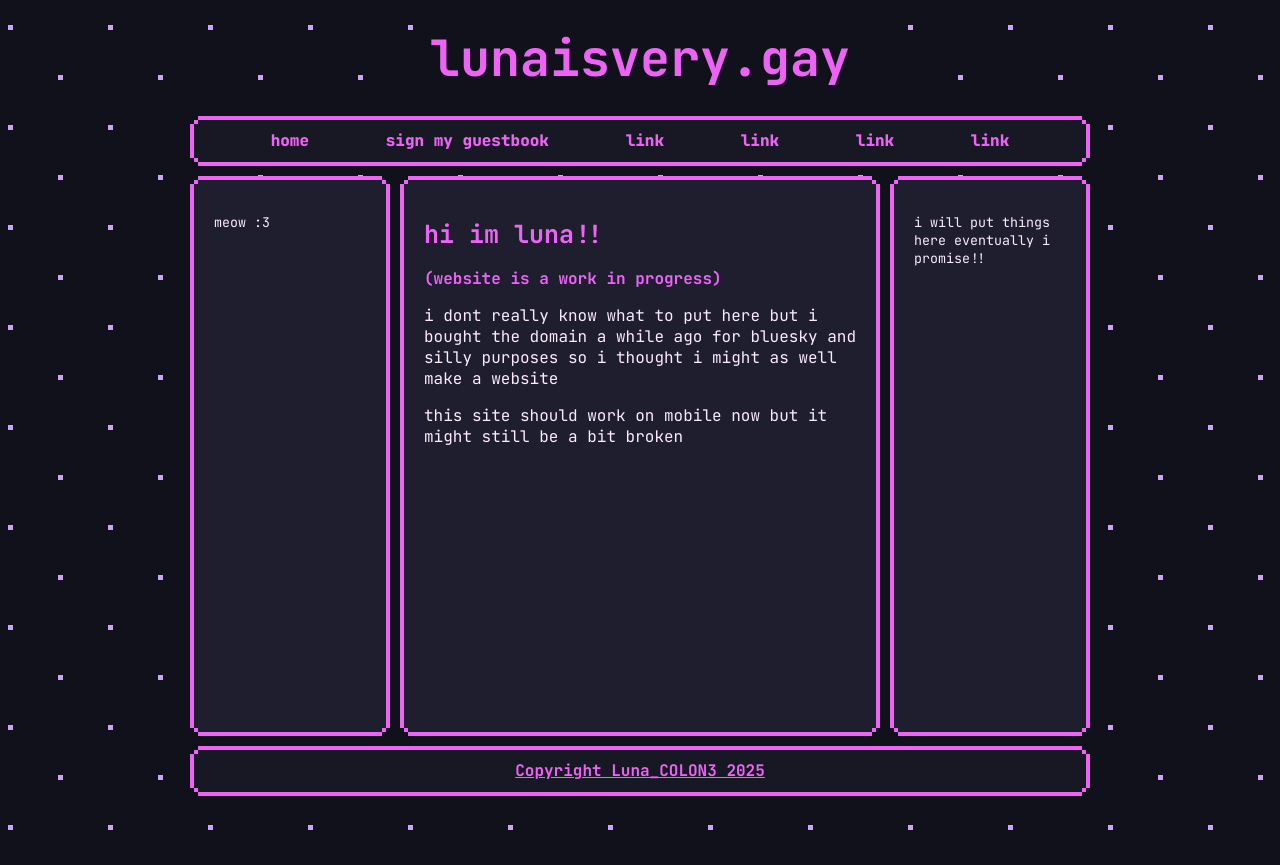
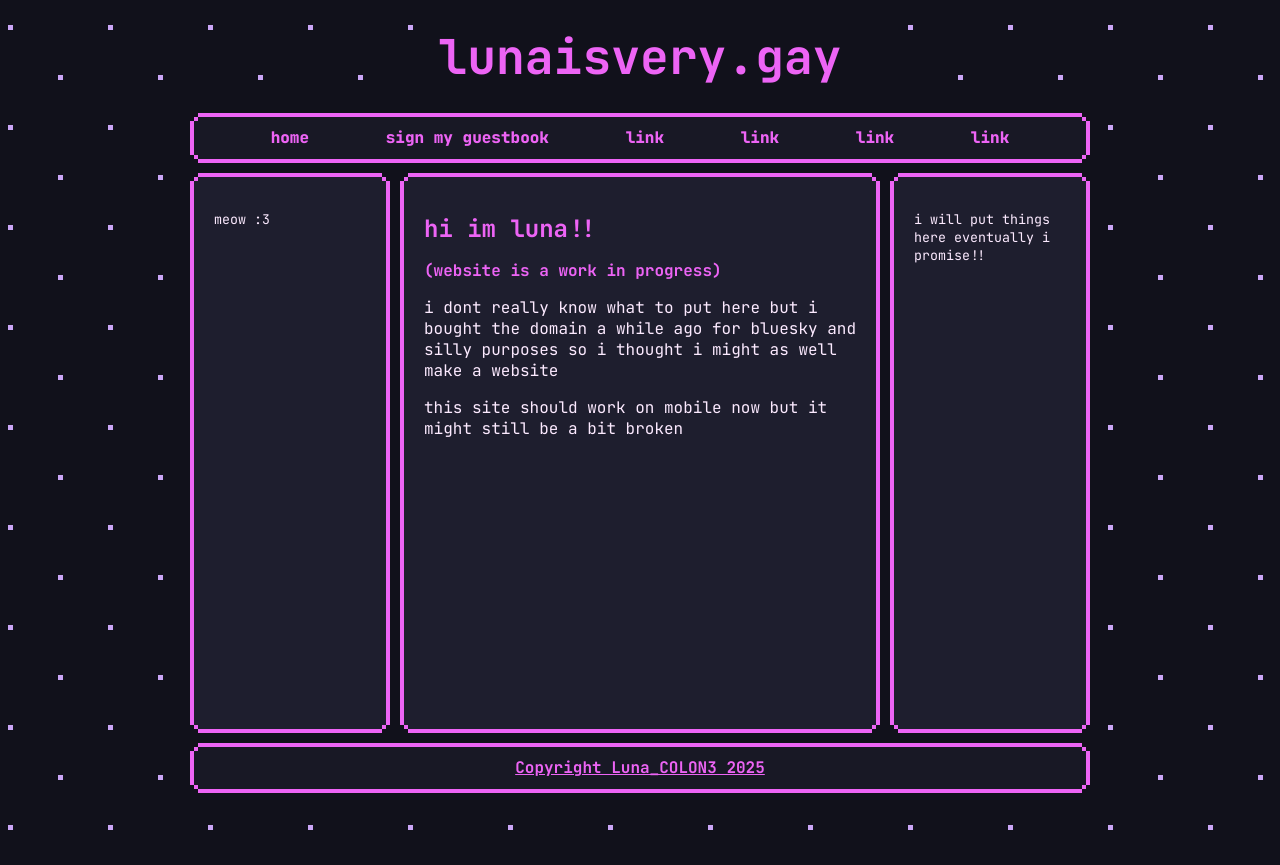
Before and after one commit to LunaCOLON3/website, a plain HTML site: page index.html in a window 1280 px wide. Shown: the top 865 px of the page. Drawn offline with Linux system fonts and the light colour scheme.

Commit message:
make font size use em instead of px

```diff
--- a/main.css
+++ b/main.css
@@ -70,7 +70,7 @@ header {
 }
 
 #headerTitle {
-  font-size: 50px;
+  font-size: 3em;
   text-align: center;
   background-color: #11111b;
   max-width: 450px;
@@ -126,7 +126,7 @@ h3 {
 }
 
 h1 {
-    font-size: 25px;
+    font-size: 1.5em;
 }
 
 strong {
```
